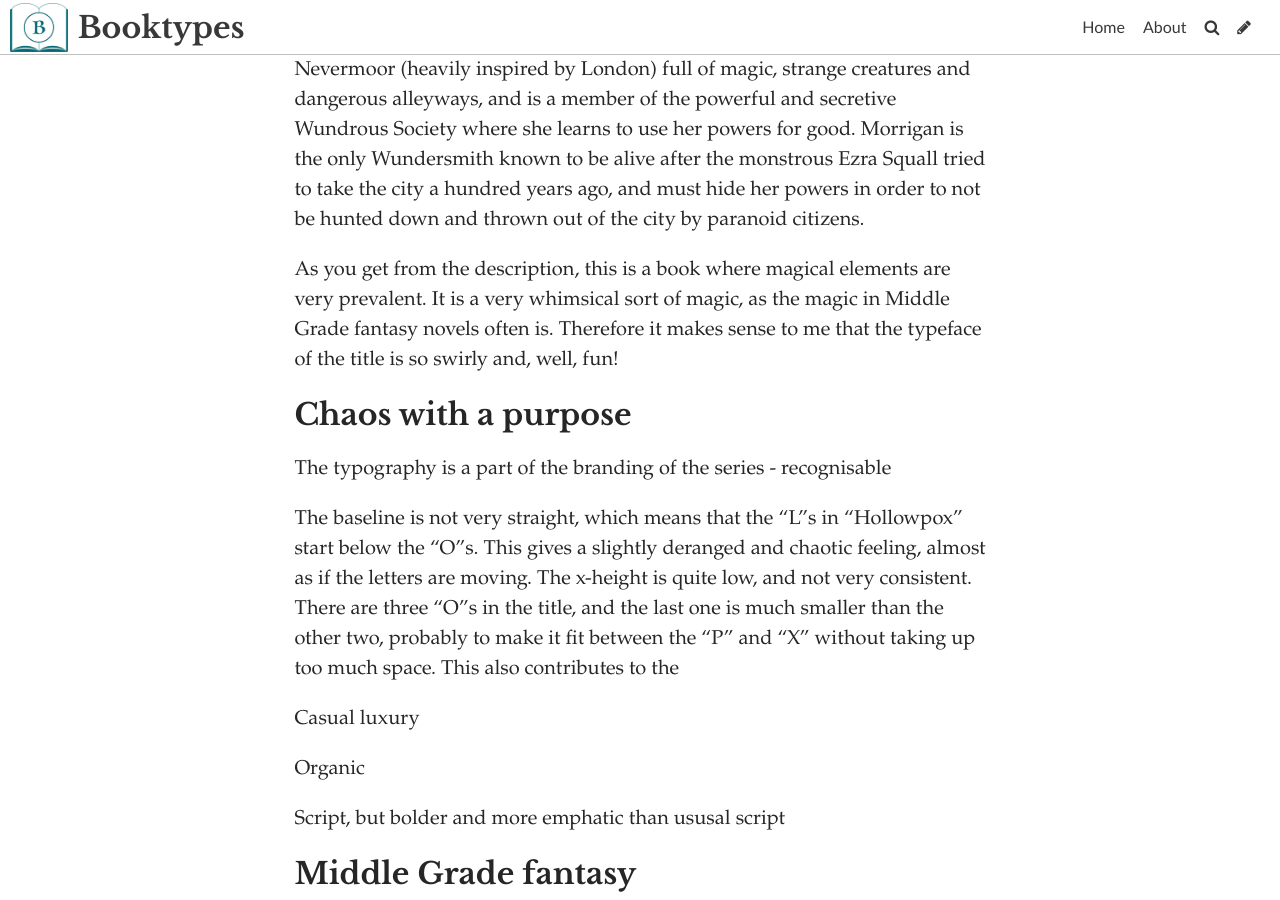
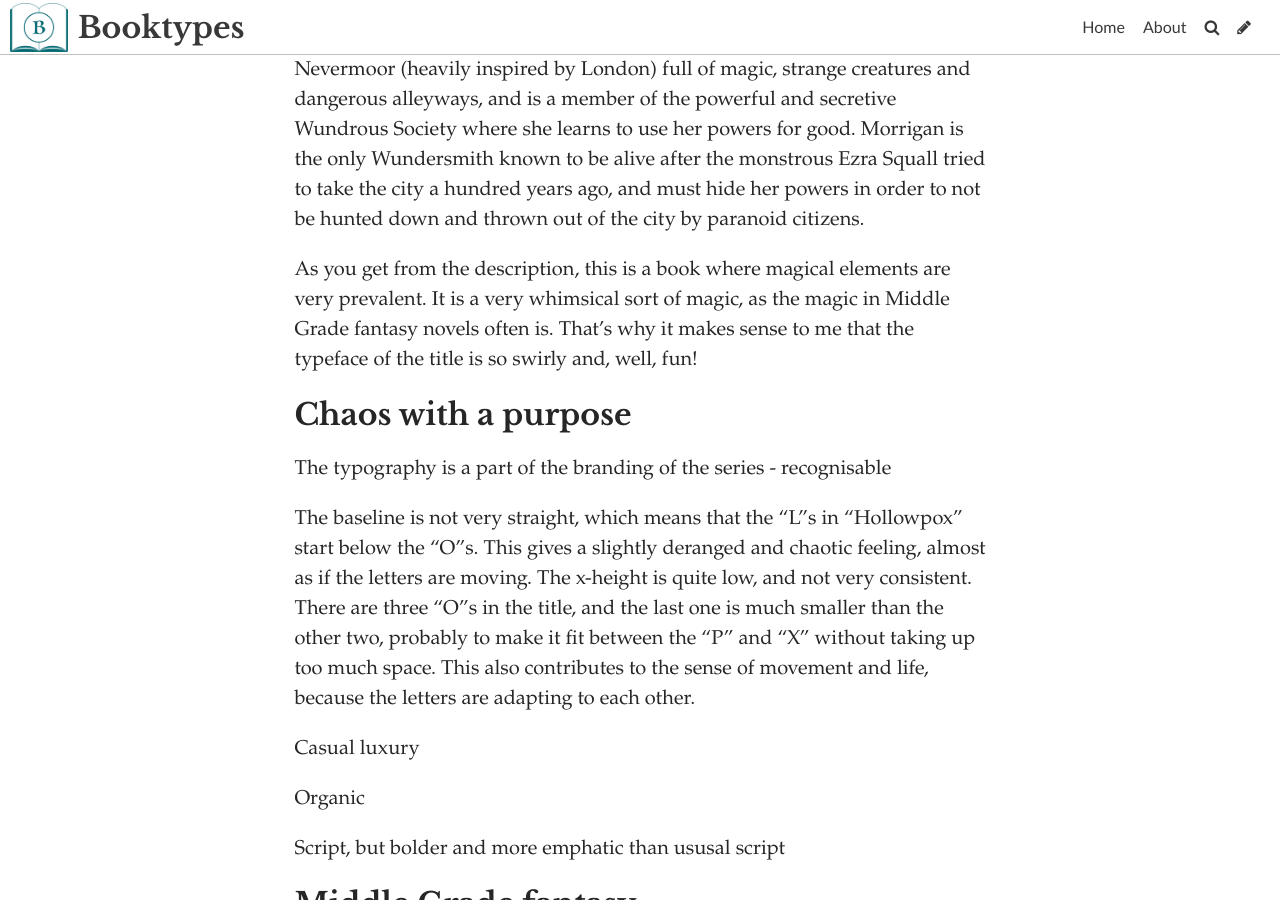
Before and after one commit to maudhaugland/booktypes, a Jekyll site: the page built from _posts/2021-10-04-the-magic-of-hollowpox.md, in a window 1280 px wide and 900 px high, scrolled down 1112 px. Built offline with Jekyll 4.4.1, drawn with Linux system fonts in a browser that asks for light colours; some web fonts are replaced; some of the changed text lies outside the part shown.

Commit message:
Update Post “2021-10-04-the-magic-of-hollowpox”

```diff
--- a/_posts/2021-10-04-the-magic-of-hollowpox.md
+++ b/_posts/2021-10-04-the-magic-of-hollowpox.md
@@ -18,13 +18,13 @@
 
 *Hollowpox* by Jessica Townsend is the third book in the *Nevermoor* series, published in 2020 by Orion Children's Books. It is a Middle Grade fantasy novel about Morrigan Crow, a thirteen year old girl who can control Wunder, which basically is another word for magic. She lives in a wonderful city called Nevermoor (heavily inspired by London) full of magic, strange creatures and dangerous alleyways, and is a member of the powerful and secretive Wundrous Society where she learns to use her powers for good. Morrigan is the only Wundersmith known to be alive after the monstrous Ezra Squall tried to take the city a hundred years ago, and must hide her powers in order to not be hunted down and thrown out of the city by paranoid citizens.
 
-As you get from the description, this is a book where magical elements are very prevalent. It is a very whimsical sort of magic, as the magic in Middle Grade fantasy novels often is. Therefore it makes sense to me that the typeface of the title is so swirly and, well, fun!
+As you get from the description, this is a book where magical elements are very prevalent. It is a very whimsical sort of magic, as the magic in Middle Grade fantasy novels often is. That's why it makes sense to me that the typeface of the title is so swirly and, well, fun!
 
 ### Chaos with a purpose
 
 The typography is a part of the branding of the series - recognisable
 
-The baseline is not very straight, which means that the "L"s in "Hollowpox" start below the "O"s. This gives a slightly deranged and chaotic feeling, almost as if the letters are moving. The x-height is quite low, and not very consistent. There are three "O"s in the title, and the last one is much smaller than the other two, probably to make it fit between the "P" and "X" without taking up too much space. This also contributes to the
+The baseline is not very straight, which means that the "L"s in "Hollowpox" start below the "O"s. This gives a slightly deranged and chaotic feeling, almost as if the letters are moving. The x-height is quite low, and not very consistent. There are three "O"s in the title, and the last one is much smaller than the other two, probably to make it fit between the "P" and "X" without taking up too much space. This also contributes to the sense of movement and life, because the letters are adapting to each other.
 
 Casual luxury
 
```
Also changed, not shown: other parts of _posts/2021-10-04-the-magic-of-hollowpox.md (+1 -1 lines).
